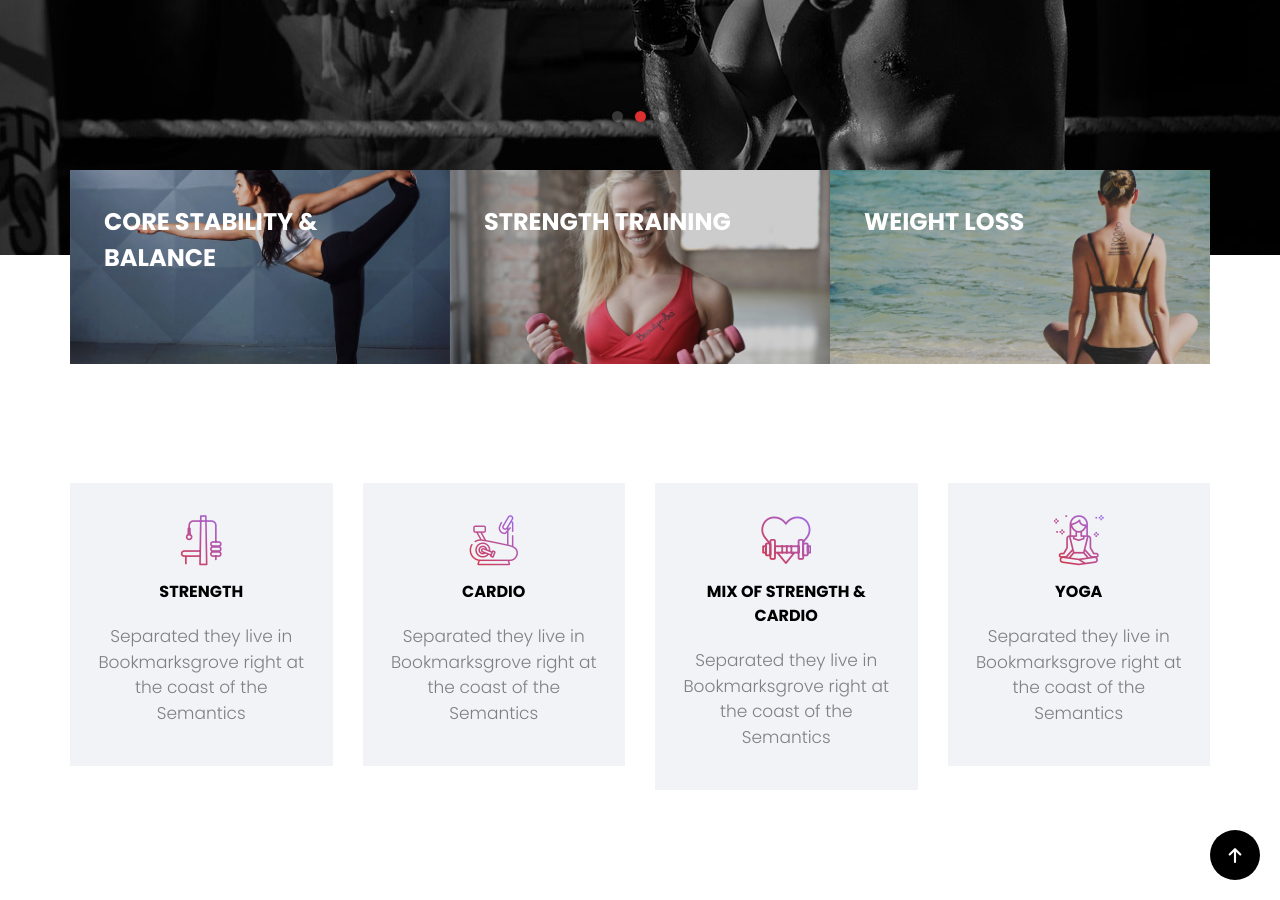
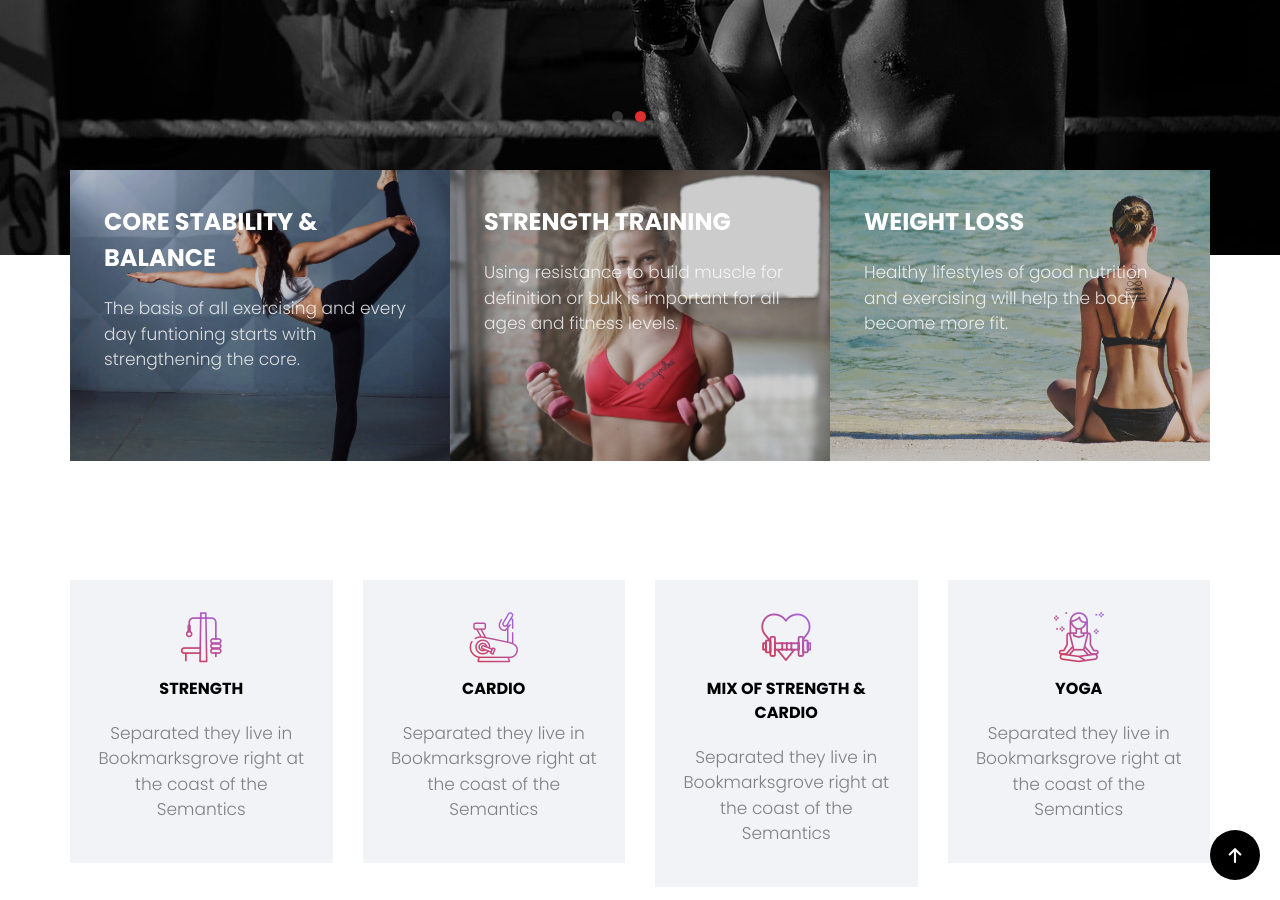
Before and after one commit to ResultsNow/resultsnow.github.io, a Jekyll site: the page built from index.html, in a window 1280 px wide and 900 px high, scrolled down 445 px. Built offline with Jekyll 4.4.1, drawn with Linux system fonts in a browser that asks for light colours; some web fonts are replaced.

Commit message:
definitions

```diff
--- a/_data/intros.yml
+++ b/_data/intros.yml
@@ -1,11 +1,11 @@
 - focus: Core Stability & Balance
-  description:
+  description: The basis of all exercising and every day funtioning starts with strengthening the core.
   image: intro-img-3.jpg
 
 - focus: Strength Training
-  description:
+  description: Using resistance to build muscle for definition or bulk is important for all ages and fitness levels.
   image: intro-img-1.jpg
 
 - focus: Weight Loss
-  description:
+  description: Healthy lifestyles of good nutrition and exercising will help the body become more fit.
   image: intro-img-2.jpg
```
